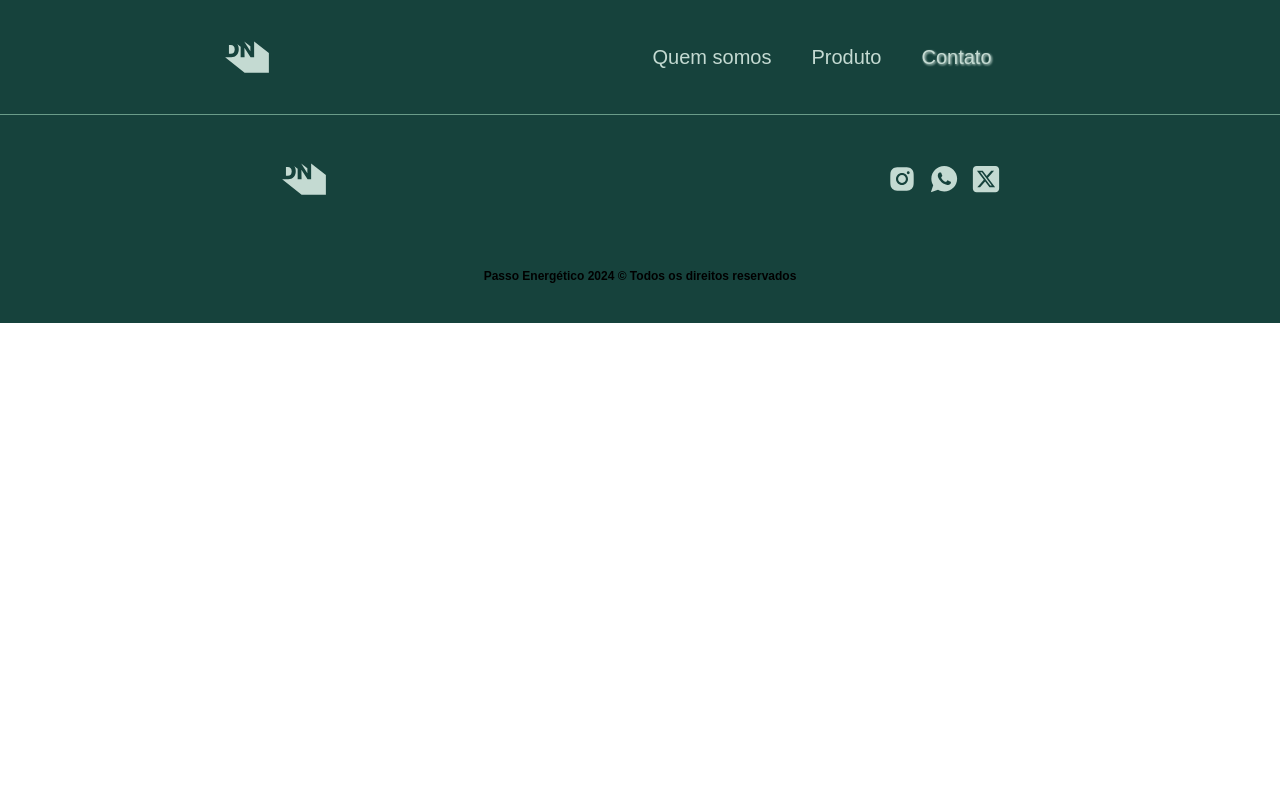
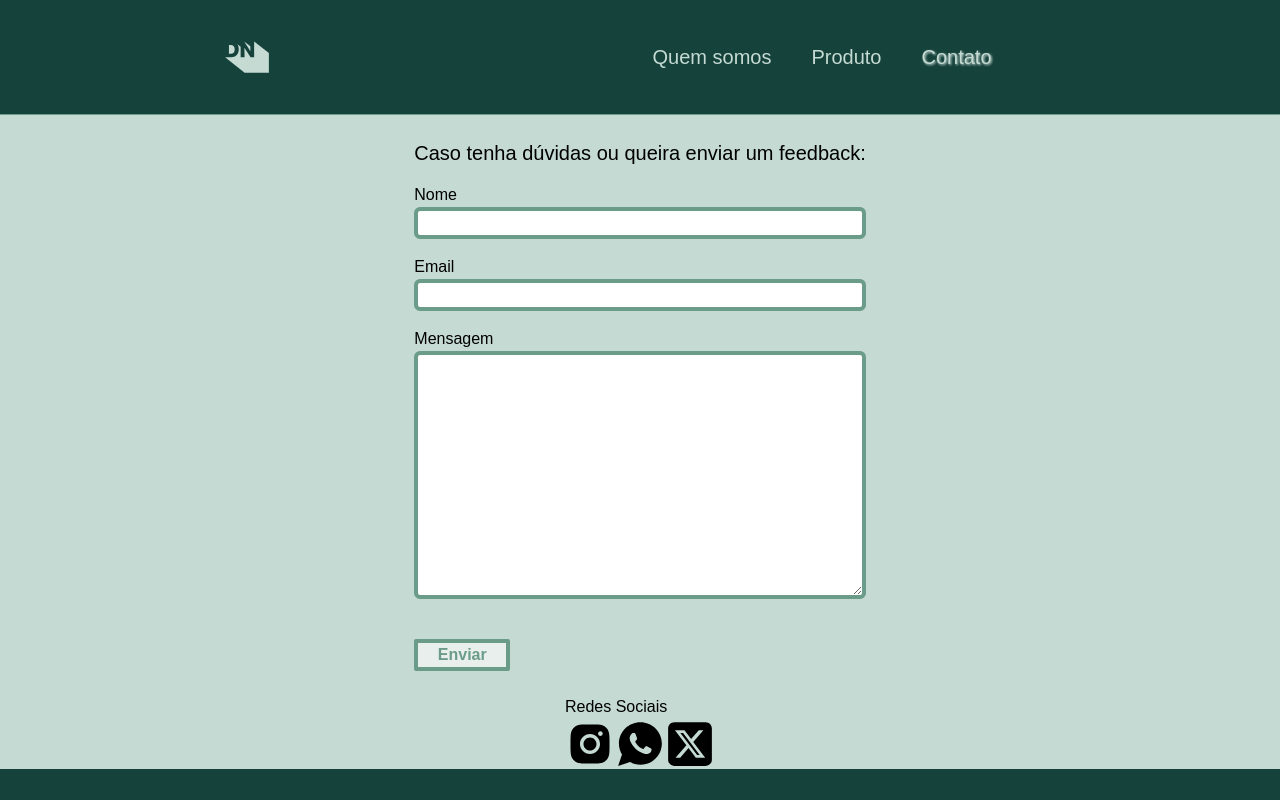
Before and after one commit to pedrohmartinsa/GS, a React (Vite) app in the folder gs/: page /contact in a window 1280 px wide. Shown: the top 800 px of the page. Built offline with nearby package versions, Linux system fonts and the light colour scheme.

Commit message:
terminando a página de Contatos

```diff
--- a/gs/src/pages/Contact.jsx
+++ b/gs/src/pages/Contact.jsx
@@ -1,7 +1,60 @@
+import { AiFillInstagram } from "react-icons/ai";
+import { IoLogoWhatsapp } from "react-icons/io";
+import { FaSquareXTwitter } from "react-icons/fa6";
+
 export default function Contact() {
     return(
         <>
+            <main className="flex flex-col items-center">
 
+                <form onSubmit="" className="flex flex-col p-6 gap-4" required>
+
+                    <h3 className="text-xl">Caso tenha dúvidas ou queira enviar um feedback:</h3>
+
+                    <div className="flex flex-col">
+                        <label htmlFor="name">Nome</label>
+                        <input
+                        type="text"
+                        id="name"
+                        className="text-black border-secondary bg-white border-4 rounded-md h-8 "
+                        />
+                    </div>
+
+                    <div className="flex flex-col">
+                        <label htmlFor="email">Email</label>
+                        <input
+                        type="email"
+                        id="email"
+                        className="text-black border-secondary bg-white border-4 rounded-md h-8 "
+                        />
+                    </div>
+
+                    <div className="flex flex-col">
+                        <label htmlFor="mensagem">Mensagem</label>
+                        <textarea
+                            id="mensagem"
+                            cols="30"
+                            rows="10"
+                            className="text-black border-secondary bg-white border-4 rounded-md"
+                            value=""
+                        >
+                        </textarea>
+
+                        <button type="submit" className="bg-quaternary font-bold text-secondary hover:border-primary hover:text-primary border-secondary border-4 w-24 h-8 rounded-sm mt-10 transition-colors duration-500 ease-in-out">Enviar</button>
+                    </div>
+
+                </form>
+
+                <div>
+                    <h3 className="">Redes Sociais</h3>
+
+                    <div className="flex">
+                        <AiFillInstagram size={50}/>
+                        <IoLogoWhatsapp size={50}/>
+                        <FaSquareXTwitter size={50}/>
+                    </div>
+                </div>
+            </main>
         </>
     )
 }
```
